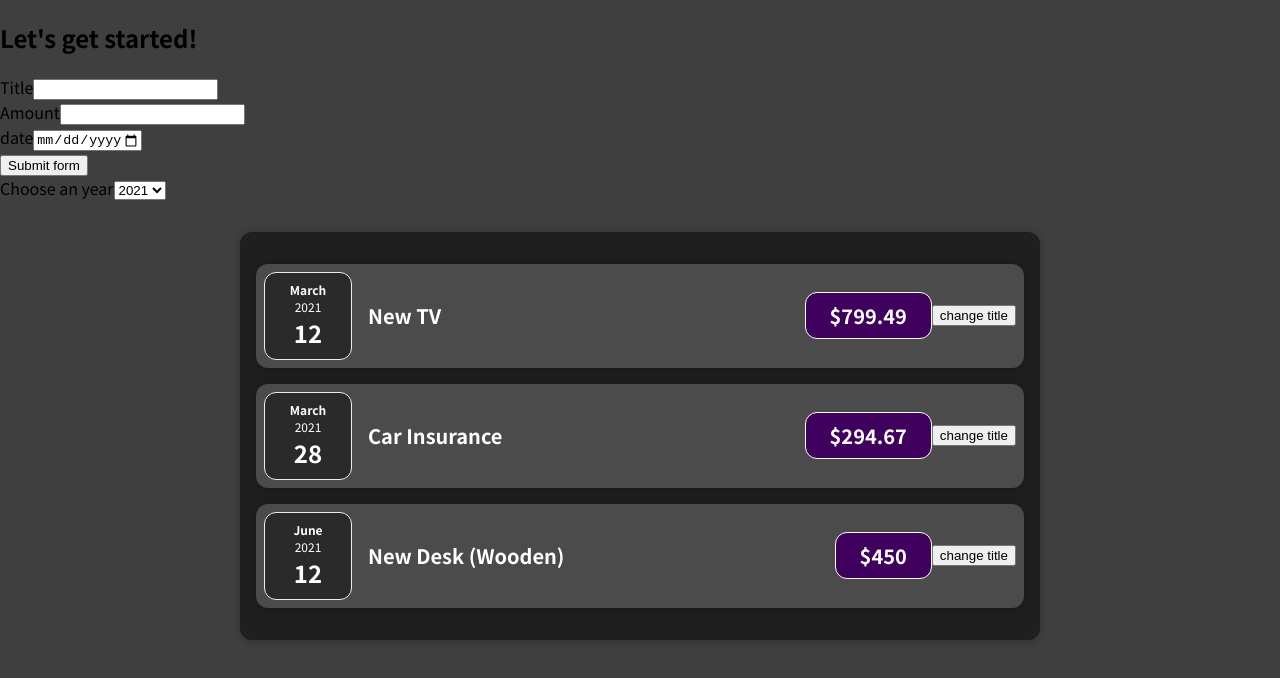
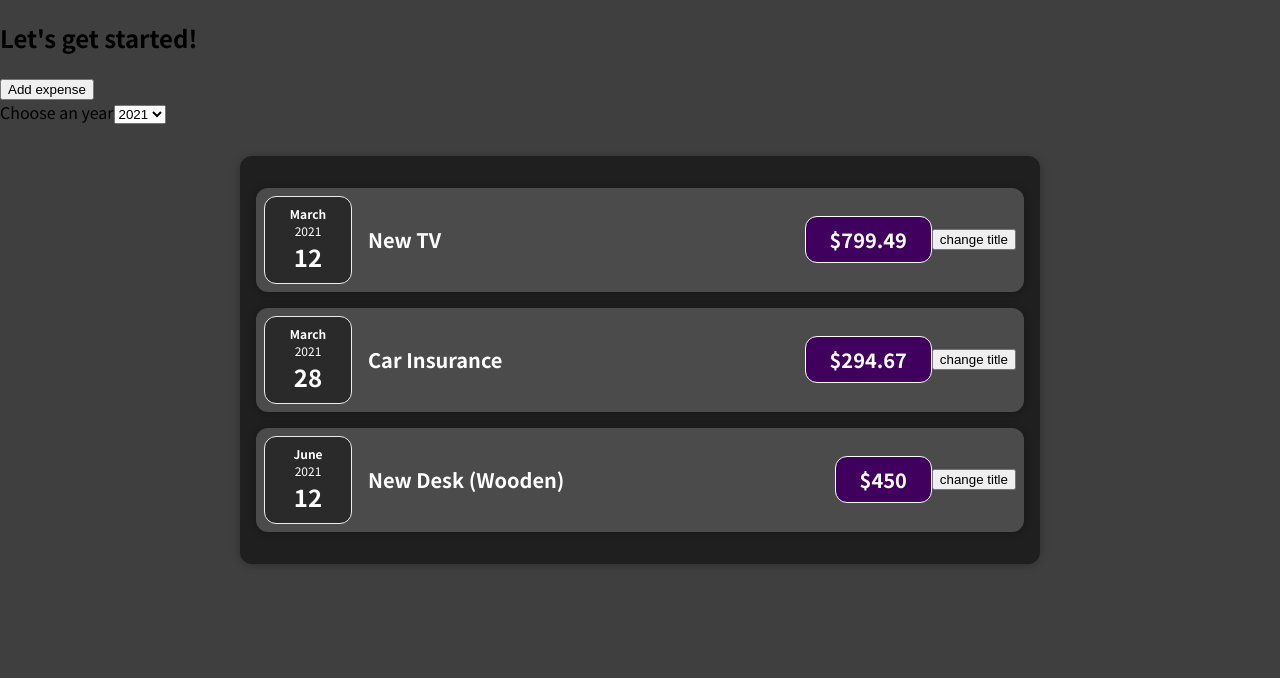
Before and after one commit to pranjaldub/ExpenseNotes, a React (Create React App) app: page / in a window 1280 px wide. Shown: the top 678 px of the page. Built offline with nearby package versions, Linux system fonts and the light colour scheme.

Commit message:
toggle functionalty for add expense

```diff
--- a/src/App.js
+++ b/src/App.js
@@ -1,6 +1,7 @@
 import React, { useState } from "react";
 
 import Expenses from "./components/Expenses/Expenses";
+import HiddenAdd from "./components/Expenses/HiddenAdd";
 
 import NewExpense from "./components/NewExpense/NewExpense";
 const App = () => {
@@ -43,11 +44,21 @@ const App = () => {
     });
     console.log("increased expense", expensedata);
   };
-
+  const [show, setShow] = useState(false);
+  const [cancel, setCancel] = useState(false);
+  const functionHide = () => {
+    setShow(!show);
+  };
   return (
     <div>
       <h2>Let's get started!</h2>
-      <NewExpense getExpense={addExpense}></NewExpense>
+      <HiddenAdd
+        // onClick={functionHide}
+        cancel={functionHide}
+        display={show}
+        getExpense={addExpense}
+      ></HiddenAdd>
+
       {/* passing the updated list to the component to dynamically display the list */}
       <Expenses items={expensedata} />
     </div>
--- /dev/null
+++ b/src/components/Expenses/HiddenAdd.js
@@ -0,0 +1,19 @@
+import NewExpense from "../NewExpense/NewExpense";
+import React from "react";
+const HiddenAdd = (props) => {
+  if (!props.display || !props.cancel) {
+    return (
+      <div>
+        <button onClick={props.cancel}>Add expense</button>
+      </div>
+    );
+  } else {
+    return (
+      <div>
+        <NewExpense getExpense={props.getExpense}></NewExpense>
+        <button onClick={props.cancel}>cancel</button>
+      </div>
+    );
+  }
+};
+export default HiddenAdd;
--- a/src/components/NewExpense/ExpenseForm.js
+++ b/src/components/NewExpense/ExpenseForm.js
@@ -111,7 +111,7 @@ const ExpenseForm = (propsdata) => {
           ></input>
         </div>
       </div>
-      <button type="submit">Submit form</button>
+      <button type="submit">Add Expense</button>
     </form>
   );
 };
```
Also changed, not shown: 1 other file (tests, documents, lock files or other folders).
